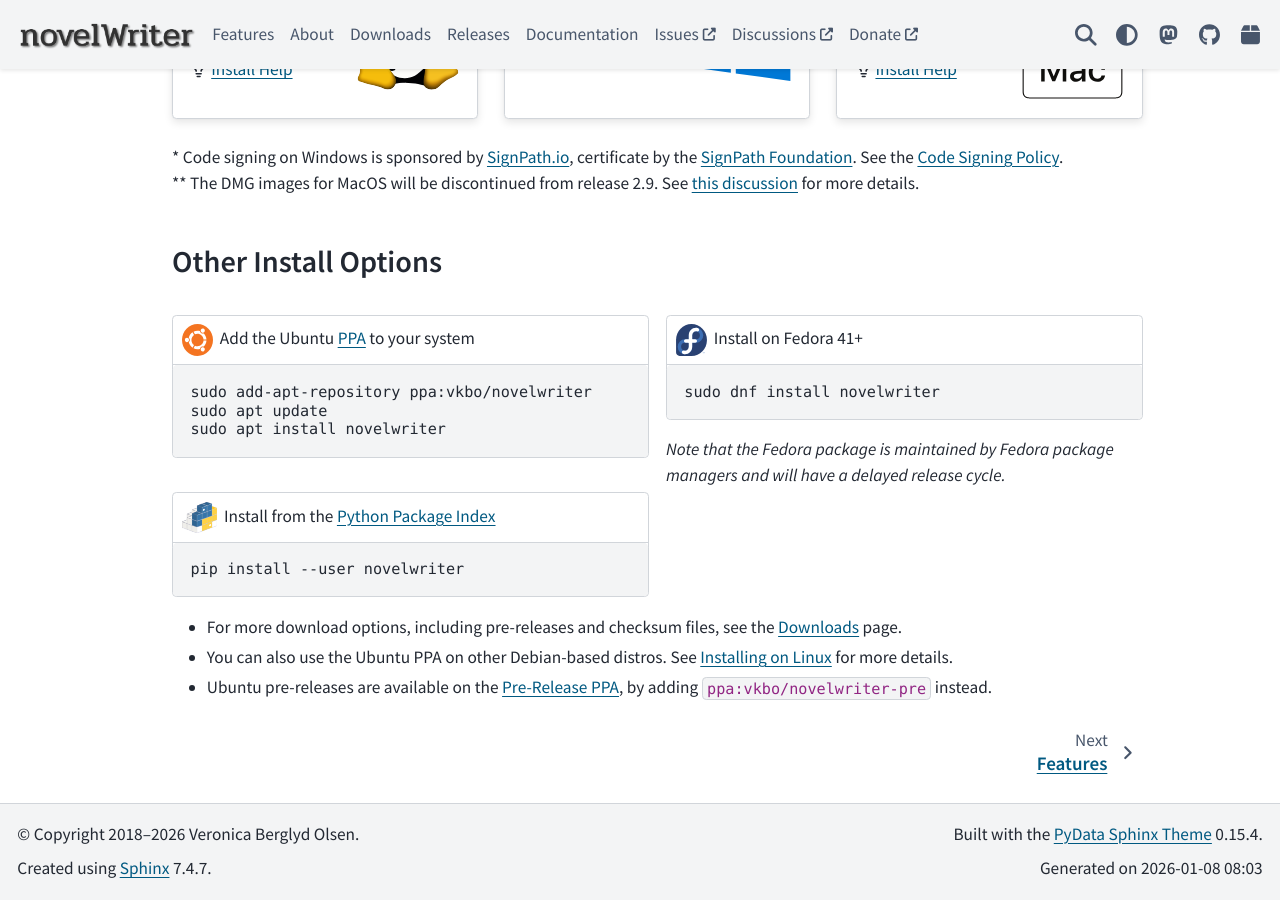
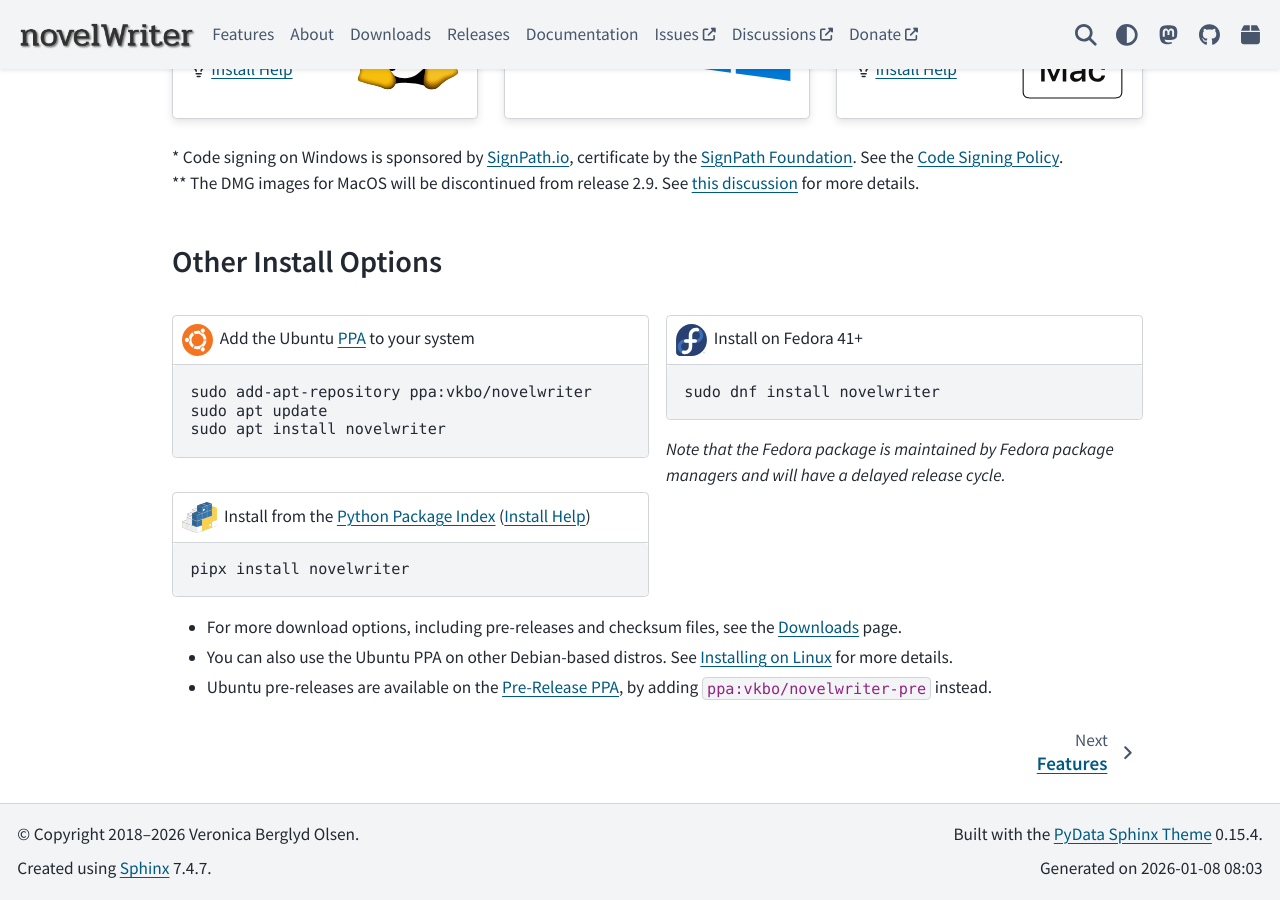
Before and after one commit to vkbo/novelWriter.io, a Sphinx documentation site: the page built from source/index.rst, in a window 1280 px wide and 900 px high, scrolled down 764 px. Built offline with Sphinx 7.4.7 and the PyData theme 0.15.4, drawn with Linux system fonts in a browser that asks for light colours.

Commit message:
Update installation instructions for PyPi

```diff
--- a/source/index.rst
+++ b/source/index.rst
@@ -105,9 +105,9 @@
             :padding: 0
 
             .. code-block:: bash
-               :caption: |pypi-logo| Install from the `Python Package Index`_
+               :caption: |pypi-logo| Install from the `Python Package Index`_ (:ref:`Install Help <main_install_pypi>`)
 
-               pip install --user novelwriter
+               pipx install novelwriter
 
    .. grid-item::
       :padding: 0 0 2 0
```
